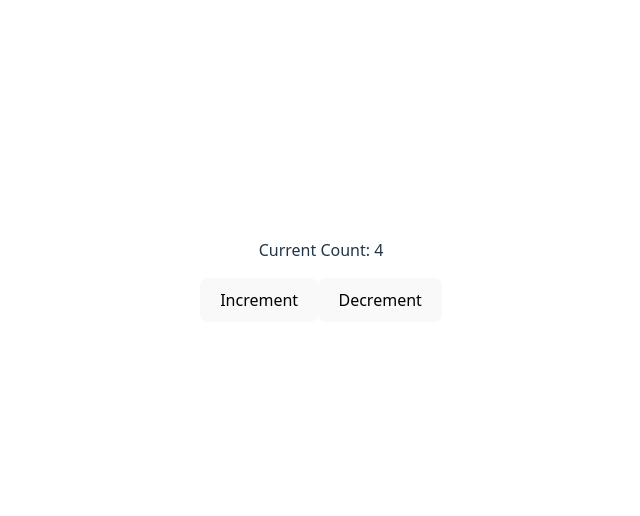
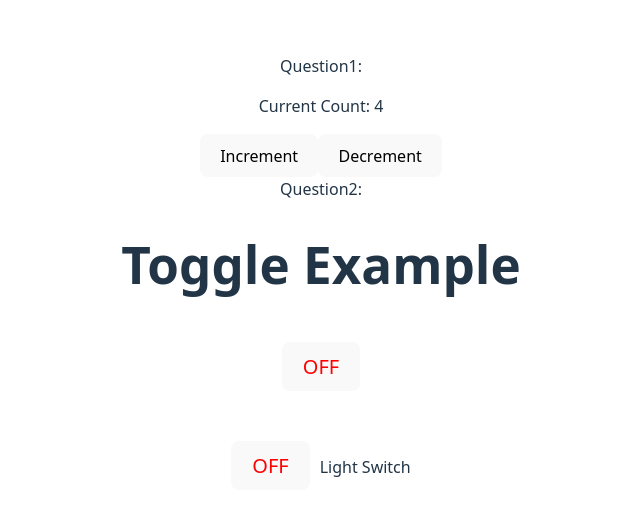
Before and after one commit to malbroo96/masai-react, a React (Vite) app in the folder my-react-app/: page / in a window 1280 px wide. Shown: the part 128-644 px from the top of the page, without its empty margins (319-959 px from the left). Built offline with nearby package versions, Linux system fonts and the light colour scheme.

Commit message:
. Toggle Button Component

```diff
--- a/my-react-app/src/App.jsx
+++ b/my-react-app/src/App.jsx
@@ -1,11 +1,23 @@
 import "./App.css";
 import Counter from "./assignments/Counter.jsx";
+import ToggleButton from "./assignments/ToggleButton.jsx";
 
 function App() {
   return (
-    <>
-      <Counter initialValue={4} />
-    </>
+    <div>
+      <div>
+        {" "}
+        Question1: <Counter initialValue={4} />
+      </div>
+      <div>
+        Question2:
+        <h1>Toggle Example</h1>
+        {/* Without label */}
+        <ToggleButton />
+        {/* With label (Bonus) */}
+        <ToggleButton label="Light Switch" />
+      </div>
+    </div>
   );
 }
 
--- /dev/null
+++ b/my-react-app/src/assignments/ToggleButton.jsx
@@ -0,0 +1,31 @@
+import { useState } from "react";
+
+function ToggleButton({ label }) {
+  // state to track ON/OFF
+  const [isOn, setIsOn] = useState(false);
+
+  // toggle function
+  const handleToggle = () => {
+    setIsOn(!isOn);
+  };
+
+  return (
+    <div style={{ textAlign: "center", marginTop: "50px" }}>
+      <button
+        onClick={handleToggle}
+        style={{
+          color: isOn ? "green" : "red",
+          fontSize: "20px",
+          padding: "10px 20px",
+          cursor: "pointer",
+        }}
+      >
+        {isOn ? "ON" : "OFF"}
+      </button>
+      {/* Bonus: show label if provided */}
+      {label && <span style={{ marginLeft: "10px" }}>{label}</span>}
+    </div>
+  );
+}
+
+export default ToggleButton;
```
